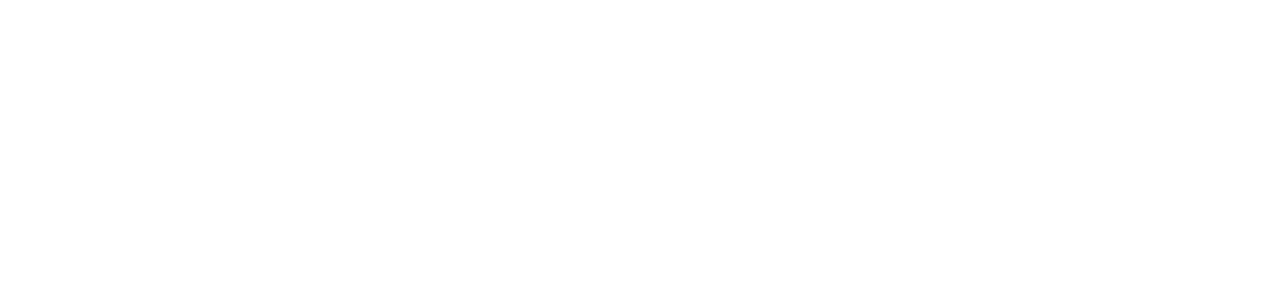
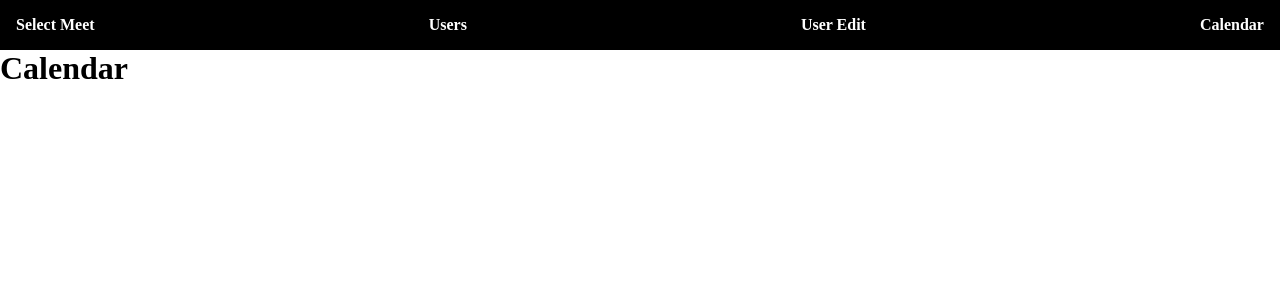
Before and after one commit to odevpl/Calendar, a React (Vite) app: page /calendar in a window 1280 px wide. Before the commit this address had no page. Shown: the top 300 px of the page. Built offline with nearby package versions, Linux system fonts and the light colour scheme.

Commit message:
add basic pages structure and navigation

```diff
--- a/src/App.jsx
+++ b/src/App.jsx
@@ -1,13 +1,21 @@
 import { BrowserRouter as Router, Route, Routes } from 'react-router-dom';
 import BookingSummary from './pages/BookingSummary/BookingSummary';
 import SelectMeet from './pages/SelectMeet/SelectMeet';
+import Calendar from './pages/calendar/Calendar';
+import Users from './pages/users/Users';
+import NavBar from './components/layout/NavBar/NavBar';
+import UserEdit from './pages/users/edit/UserEdit';
 
 function App() {
   return (
     <Router>
+      <NavBar />
       <Routes>
-        <Route path='/' element={<SelectMeet />} />
+        <Route path='/select-meet' element={<SelectMeet />} />
         <Route path='/booking/summary' element={<BookingSummary />} />
+        <Route path='/calendar' element={<Calendar />} />
+        <Route path='/users' element={<Users />} />
+        <Route path='/users/edit' element={<UserEdit />} />
       </Routes>
     </Router>
   );
--- /dev/null
+++ b/src/components/layout/NavBar/NavBar.jsx
@@ -0,0 +1,19 @@
+import { NavLink } from 'react-router-dom';
+import './NavBar.scss';
+
+const NavBar = () => {
+  return (
+    <>
+      <nav className='nav'>
+        <div className='navItems'>
+          <NavLink to='/select-meet'>Select Meet</NavLink>
+          <NavLink to='/users'>Users</NavLink>
+          <NavLink to='/users/edit'>User Edit</NavLink>
+          <NavLink to='/calendar'>Calendar</NavLink>
+        </div>
+      </nav>
+    </>
+  );
+};
+
+export default NavBar;
--- /dev/null
+++ b/src/components/layout/NavBar/NavBar.scss
@@ -0,0 +1,25 @@
+.nav {
+  position: relative;
+  width: 100%;
+  background-color: rgb(0, 0, 0);
+  z-index: 10;
+  display: flex;
+  .navItems {
+    margin: 0 auto;
+    max-width: 1400px;
+    width: 100%;
+    display: flex;
+    align-items: center;
+    justify-content: space-between;
+    padding: 1em;
+    a {
+      text-decoration: none;
+      color: #fff;
+      font-weight: bold;
+      transition: color 0.25s;
+      &:hover {
+        color: aqua;
+      }
+    }
+  }
+}
--- /dev/null
+++ b/src/pages/calendar/Calendar.jsx
@@ -0,0 +1,5 @@
+const Calendar = () => {
+  return <h1>Calendar</h1>;
+};
+
+export default Calendar;
--- /dev/null
+++ b/src/pages/users/Users.jsx
@@ -0,0 +1,5 @@
+const Users = () => {
+  return <h1>Users</h1>;
+};
+
+export default Users;
--- /dev/null
+++ b/src/pages/users/edit/UserEdit.jsx
@@ -0,0 +1,5 @@
+const UserEdit = () => {
+  return <h1>User Edit</h1>;
+};
+
+export default UserEdit;
```
Also changed, not shown: src/pages/BookingSummary/BookingSummary.scss (added), src/pages/calendar/Calendar.scss (added), src/pages/users/Users.scss (added), src/pages/users/edit/UserEdit.scss (added).
